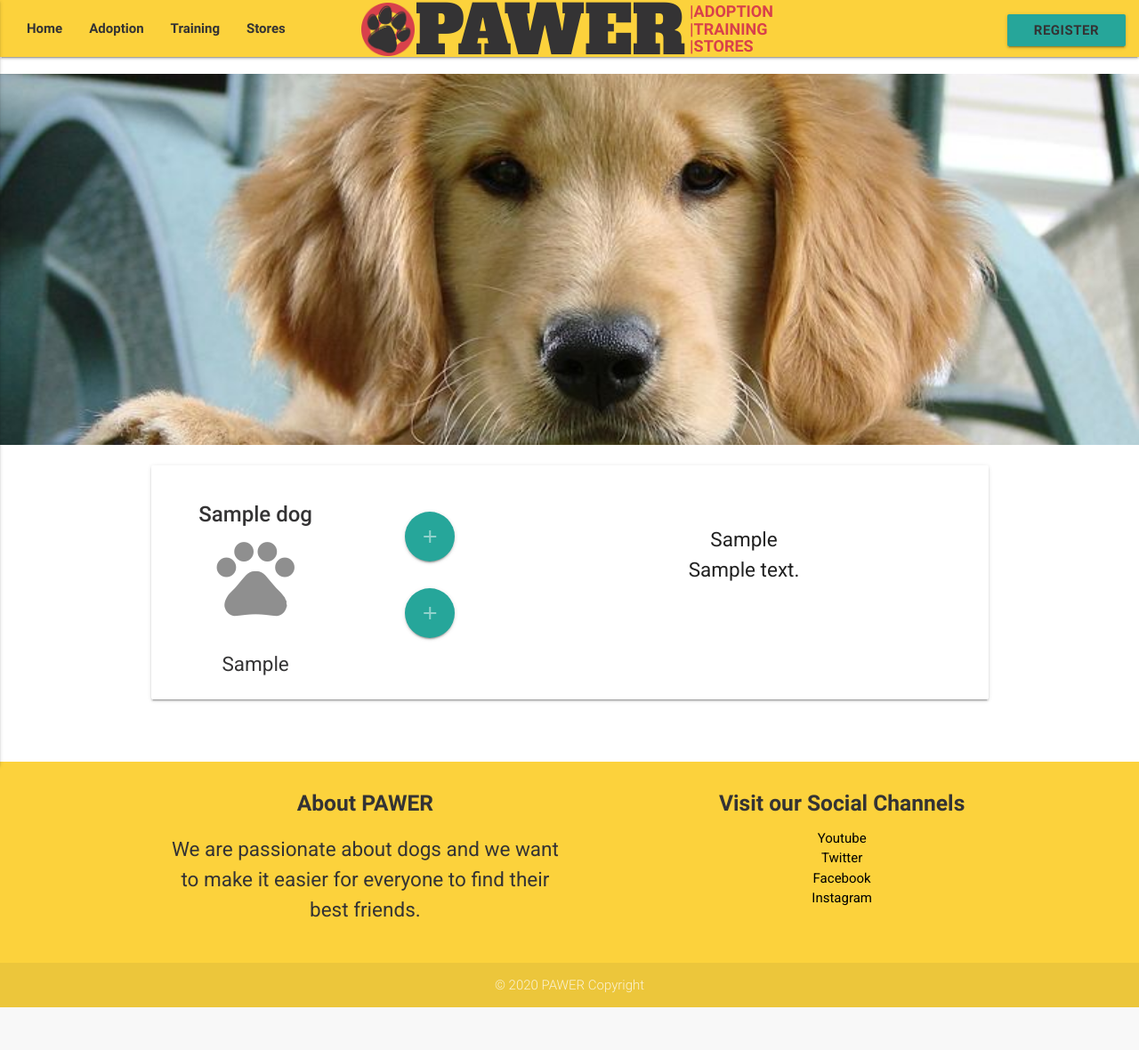
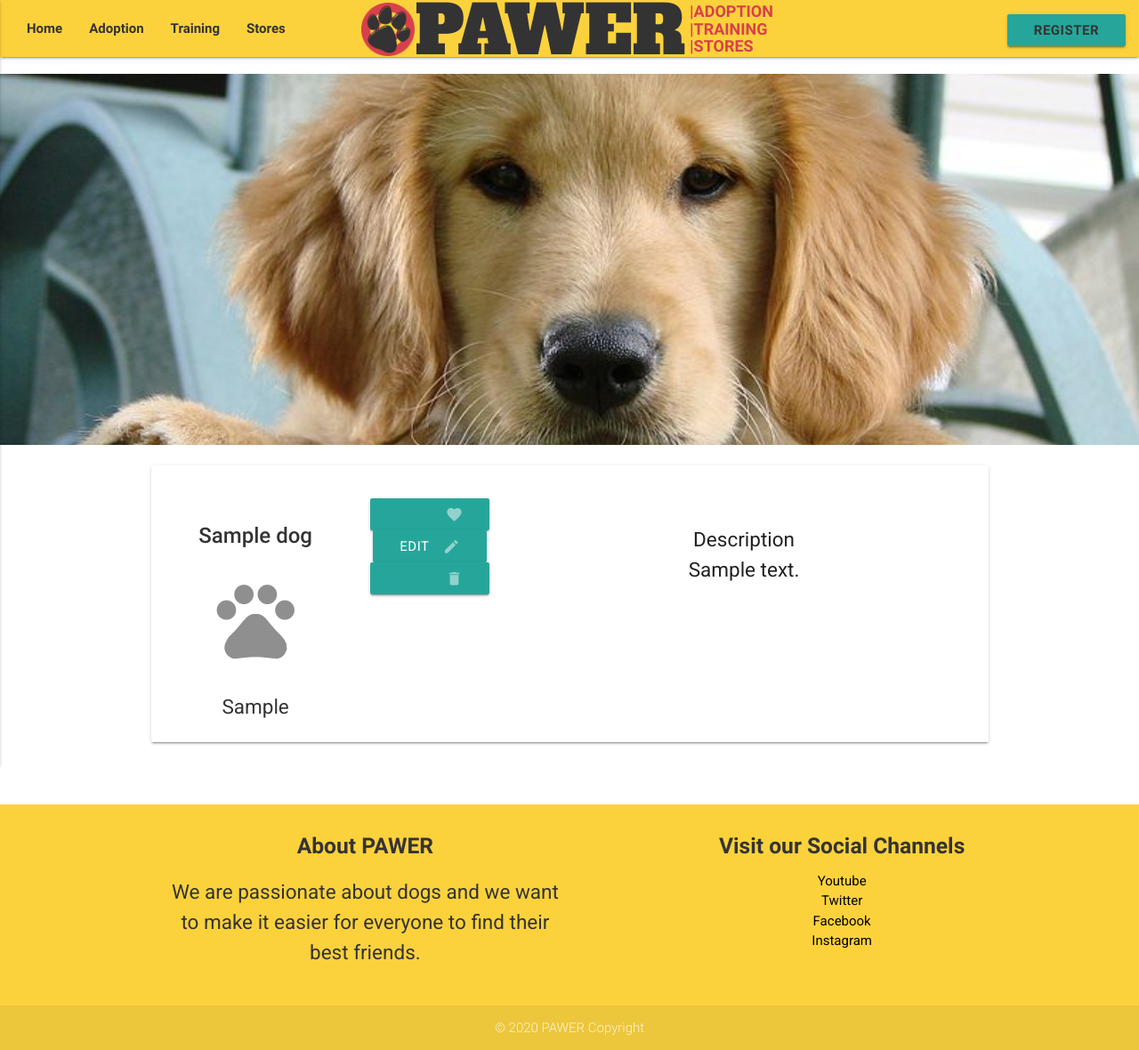
Before and after one commit to romqrq/Pawer, a Flask app: page /dogs in a window 1280 px wide. Shown: the whole page at 89% size. Before the commit the page ends 1132 px from the top, so only its background shows below. Run offline with Flask 2, Linux system fonts and the light colour scheme; a database or web service that is not in the repository returns one stand-in record (values such as "Sample title"); some libraries are stand-ins or nearby versions; some web fonts are replaced.

Commit message:
added action buttons to dogs cards

```diff
--- a/templates/dogs.html
+++ b/templates/dogs.html
@@ -6,23 +6,36 @@
 </div>
 <div class="section white">
     <div class="row container">
-        <div class="row card-row-dogs">
+        <div class="row card-row-find">
             {% for dog in dogs %}
-                <div class="card row">
+                <div class="card row find-row">
                     <div class="col s3">
-                        <span class="card-title">{{dog.dog_name}}</span>
+                        <p class="card-title">{{dog.dog_name}}</p>
                         <div class="card-image">
                             <i class="material-icons card-icon">pets</i>
                         </div>
                         <p class="card-breed">{{dog.dog_breed}}</h5>
                     </div>
                     <div class="col s2 buttons-row">
-                        <a class="btn-floating btn-large waves-effect waves-light pulse center dogs_buttons"><i class="material-icons">add</i></a>
-                        <a class="btn-floating btn-large waves-effect waves-light pulse center dogs_buttons"><i class="material-icons">add</i></a>
+                        <a href="#" class="waves-effect waves-light btn action-button-card">
+                            <i class="material-icons right action-button-card-icon">favorite</i>
+                            <span>Adopt</span>
+                        </a>
+                        <a href="#" class="waves-effect waves-light btn action-button-card">
+                            <i class="material-icons right action-button-card-icon">edit</i>
+                            <span>Edit</span>
+                        </a>
+                        <a href="#" class="waves-effect waves-light btn action-button-card">
+                            <i class="material-icons right action-button-card-icon">delete</i>
+                            <span>Delete</span>
+
+                        </a>
+                        <!-- <a class="btn-floating btn-large waves-effect waves-light pulse center cards_buttons"><i class="material-icons">clear</i></a>
+                        <a class="btn-floating btn-large waves-effect waves-light pulse center cards_buttons"><i class="material-icons">edit</i></a> -->
                     </div>
                     <div class="col s7">
                         <div class="card-content">
-                            <p class="card-breed">{{dog.dog_breed}}</h5>
+                            <p class="card-content-title">Description</h5>
                             <p class="truncate">{{dog.dog_description}}</p>
                         </div>
                     </div>
```
